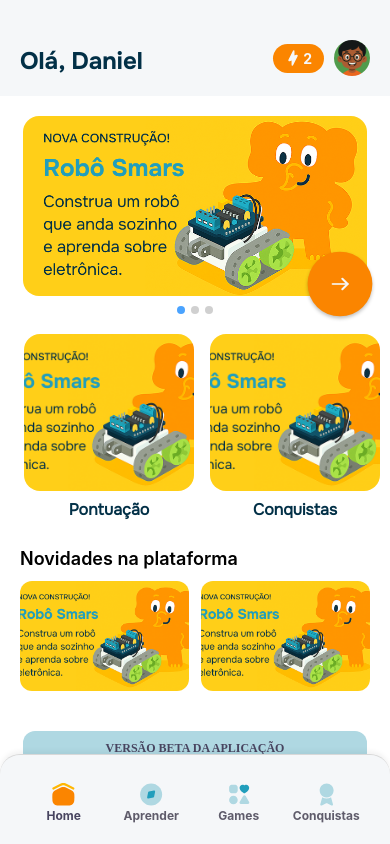
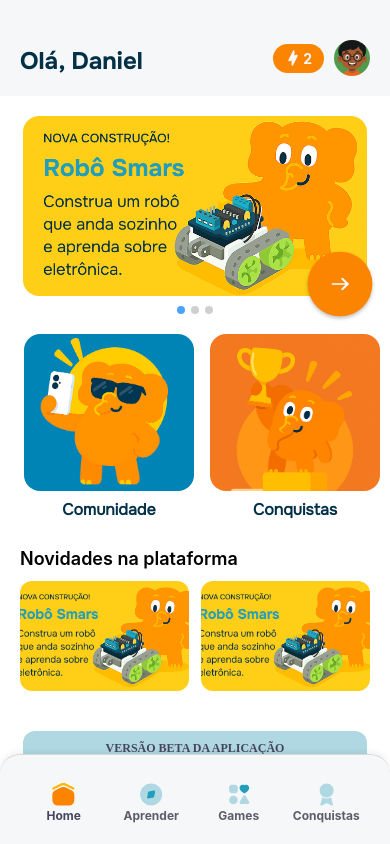
Before and after one commit to MenesesDani/LeComCreApplication, a React Native app: screen / in a window 390 px wide. Built offline with nearby package versions, Linux system fonts and the light colour scheme.

Commit message:
add illustrations

```diff
--- a/screens/HomeScreen.tsx
+++ b/screens/HomeScreen.tsx
@@ -51,13 +51,13 @@ const HomeScreen = () => {
 
       <View style={styles.cardsHomeContainer}>
         <CardHome
-          image={require("../assets/constructions/Smars/CardRoboSmars.png")}
-          title="Pontuação"
-          onPress={() => handleCardPress("Pontuação")}
+          image={require("../assets/ilustrations/Point.png")}
+          title="Comunidade"
+          onPress={() => handleCardPress("Comunidade")}
         />
 
         <CardHome
-          image={require("../assets/constructions/Smars/CardRoboSmars.png")}
+          image={require("../assets/ilustrations/Conquest.png")}
           title="Conquistas"
           onPress={() => handleCardPress("Conquistas")}
         />
```
Also changed, not shown: assets/ilustrations/Conquest.png (added), assets/ilustrations/Point.png (added).
